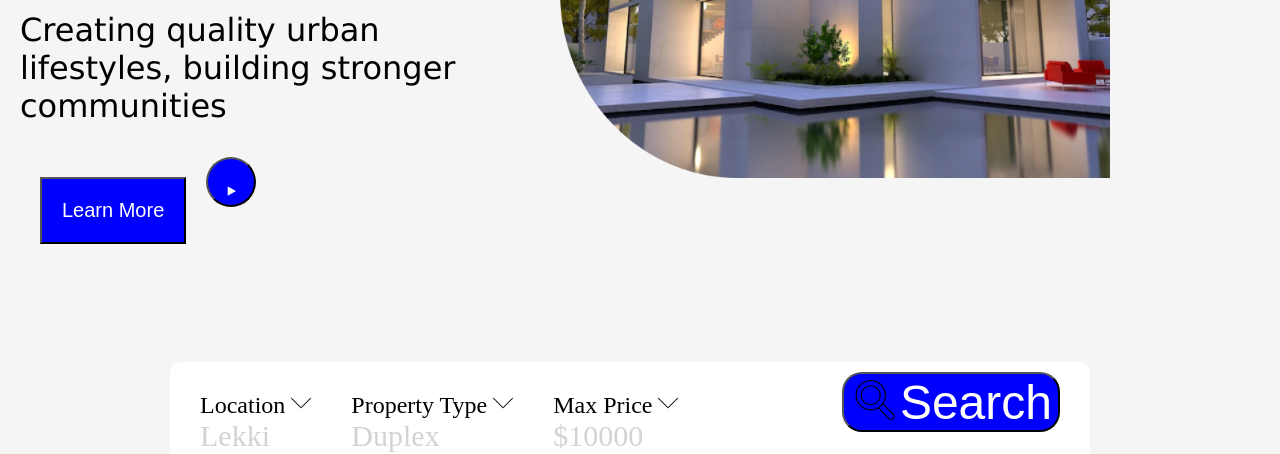
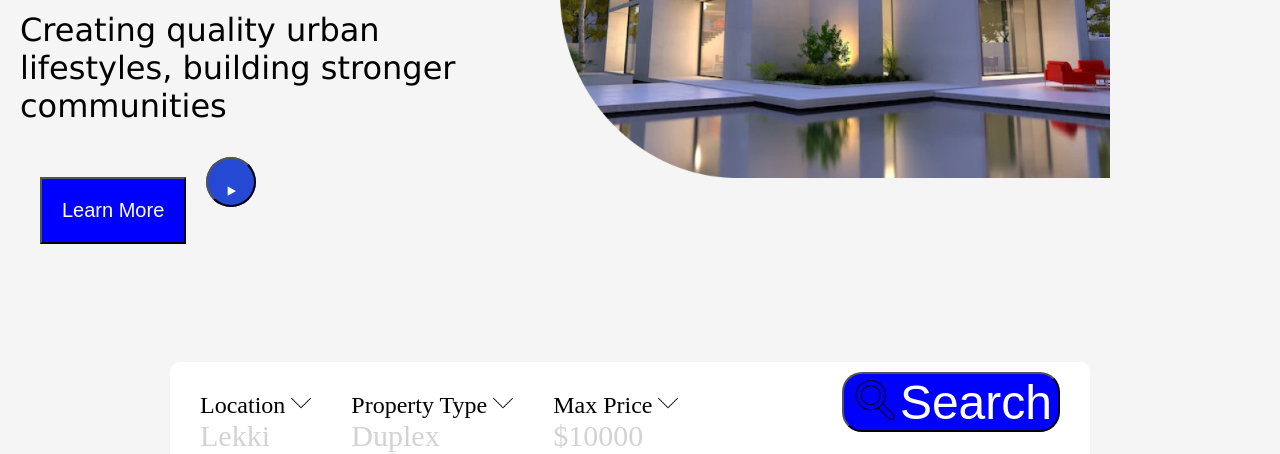
Before and after one commit to MurituMaina/ValliesEstate, a plain HTML site: page index.html in a window 1280 px wide. Shown: the part 356-810 px from the top of the page. Drawn offline with Linux system fonts and the light colour scheme.

Commit message:
Fix the video icon

```diff
--- a/assets/css/index.css
+++ b/assets/css/index.css
@@ -164,7 +164,14 @@ body {
 
 
 .video {
-    width: 400px
+    width: 50px;
+    height: 50px;
+    border-radius: 50%;
+    color: white;
+    background-color: #2549d3;
+    float:left;
+
+
 }
 
 .video_ico {
@@ -173,7 +180,7 @@ body {
     font-size: 2em;
     width: 50px;
     height: 50px;
-    background-color: blue;
+    background-color: #2549d3;
     color: white;
 }
 
```
